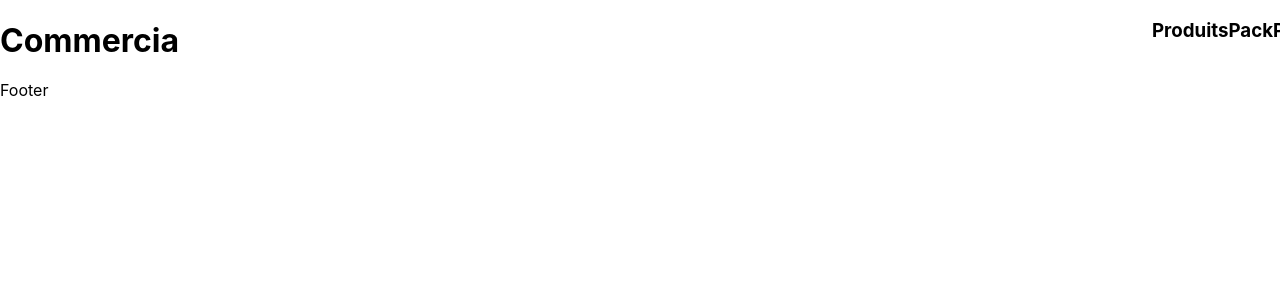
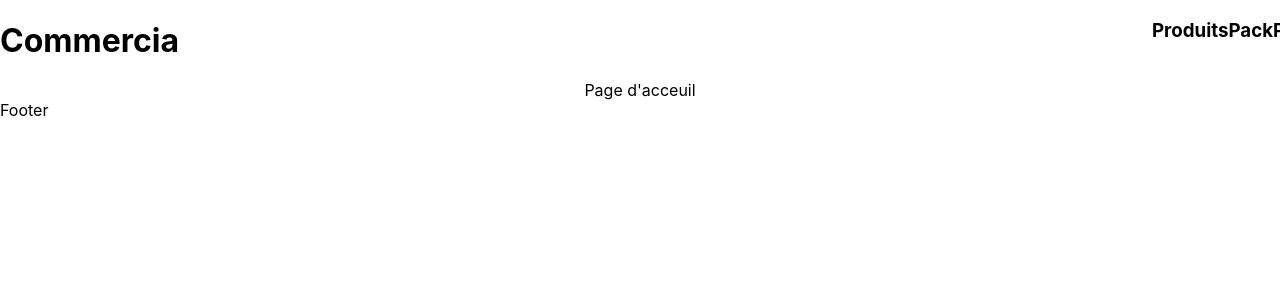
Before and after one commit to GuillaumeDaviid/e-commerce_webSite, a React (Create React App) app in the folder e-commerce/: page / in a window 1280 px wide. Shown: the top 300 px of the page. Built offline with nearby package versions, Linux system fonts and the light colour scheme; the HTML template or start-up script is replaced by a standard one.

Commit message:
home component

```diff
--- a/e-commerce/src/App.tsx
+++ b/e-commerce/src/App.tsx
@@ -1,12 +1,14 @@
 import React from 'react';
 import Header from './components/Header'
 import Footer from './components/Footer'
+import Home from './components/Home'
 import './App.css';
 
 function App() {
   return (
     <div className="App">
       <Header />
+      <Home />
       <Footer />
     </div>
   );
--- /dev/null
+++ b/e-commerce/src/components/Home.tsx
@@ -0,0 +1,9 @@
+function Home () {
+    return(
+        <div>
+            Page d'acceuil
+        </div>
+    )
+}
+
+export default Home
```
